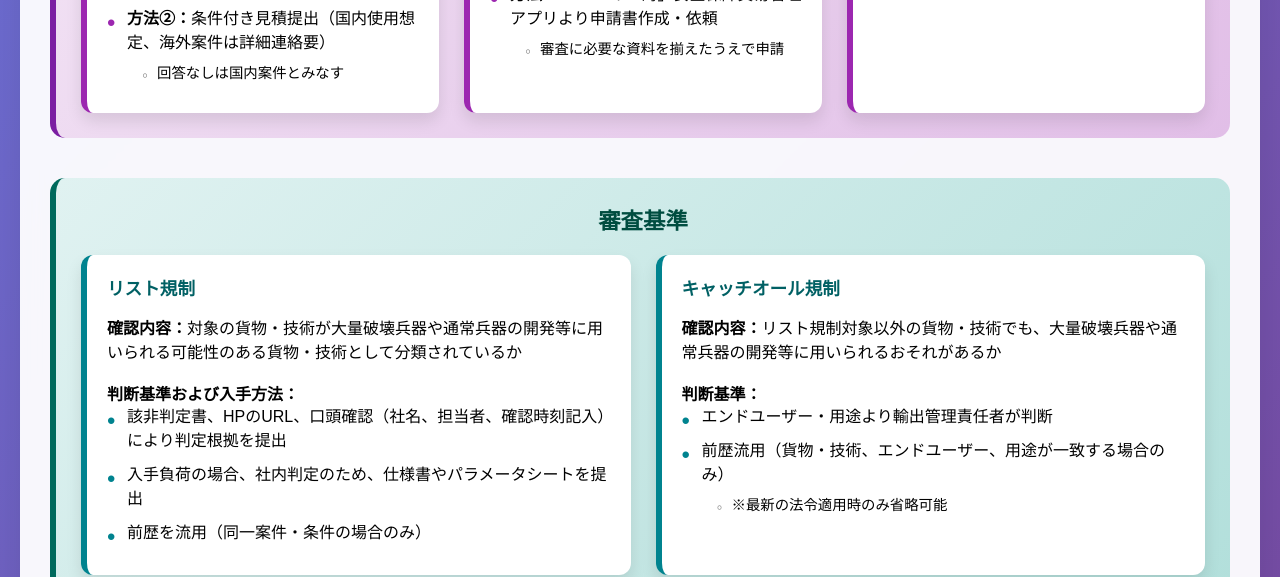
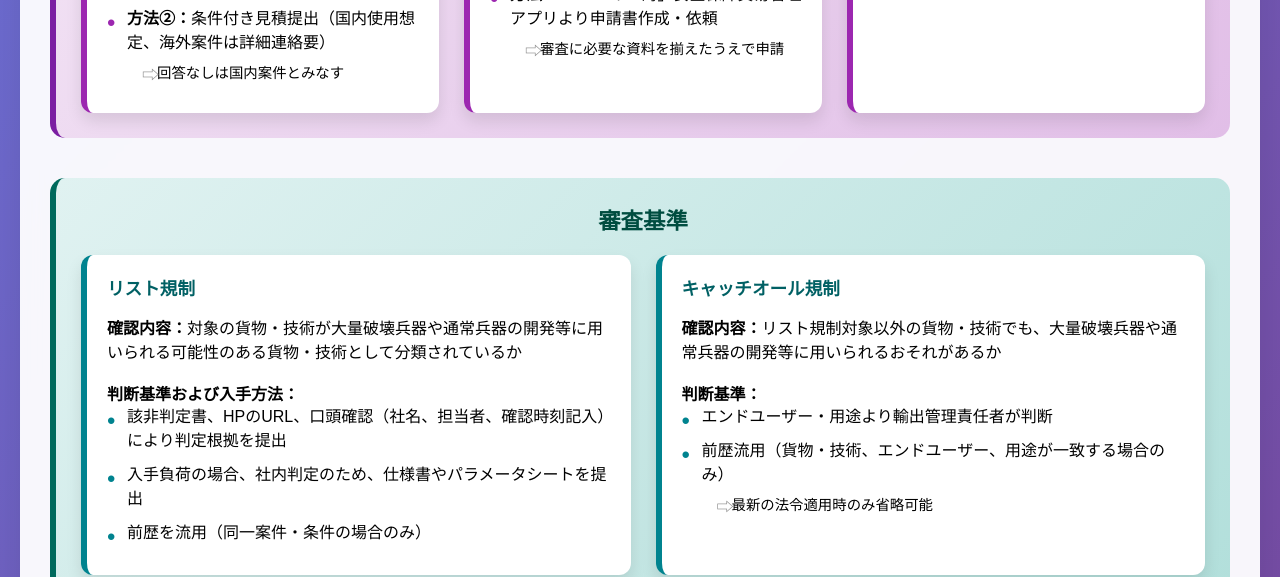
Before and after one commit to wbong711/AKEBONO, a plain HTML site: page security_trade_management_flowchart.html in a window 1280 px wide. Shown: the part 1196-1773 px from the top of the page. Drawn offline with Linux system fonts and the light colour scheme; a script that the page names is missing.

Commit message:
Update security_trade_management_flowchart.html

```diff
--- a/security_trade_management_flowchart.html
+++ b/security_trade_management_flowchart.html
@@ -280,7 +280,7 @@
         }
 
         .sub-steps li:before {
-            content: "◦";
+            content: "⇨";
             color: #8a8a8a;
             font-size: 1.2em;
             position: absolute;
@@ -484,7 +484,7 @@
                         <li>エンドユーザー・用途より輸出管理責任者が判断</li>
                         <li>前歴流用（貨物・技術、エンドユーザー、用途が一致する場合のみ）
                             <ul class="sub-steps">
-                                <li>※最新の法令適用時のみ省略可能</li>
+                                <li>最新の法令適用時のみ省略可能</li>
                             </ul>
                         </li>
                     </ul>
```
